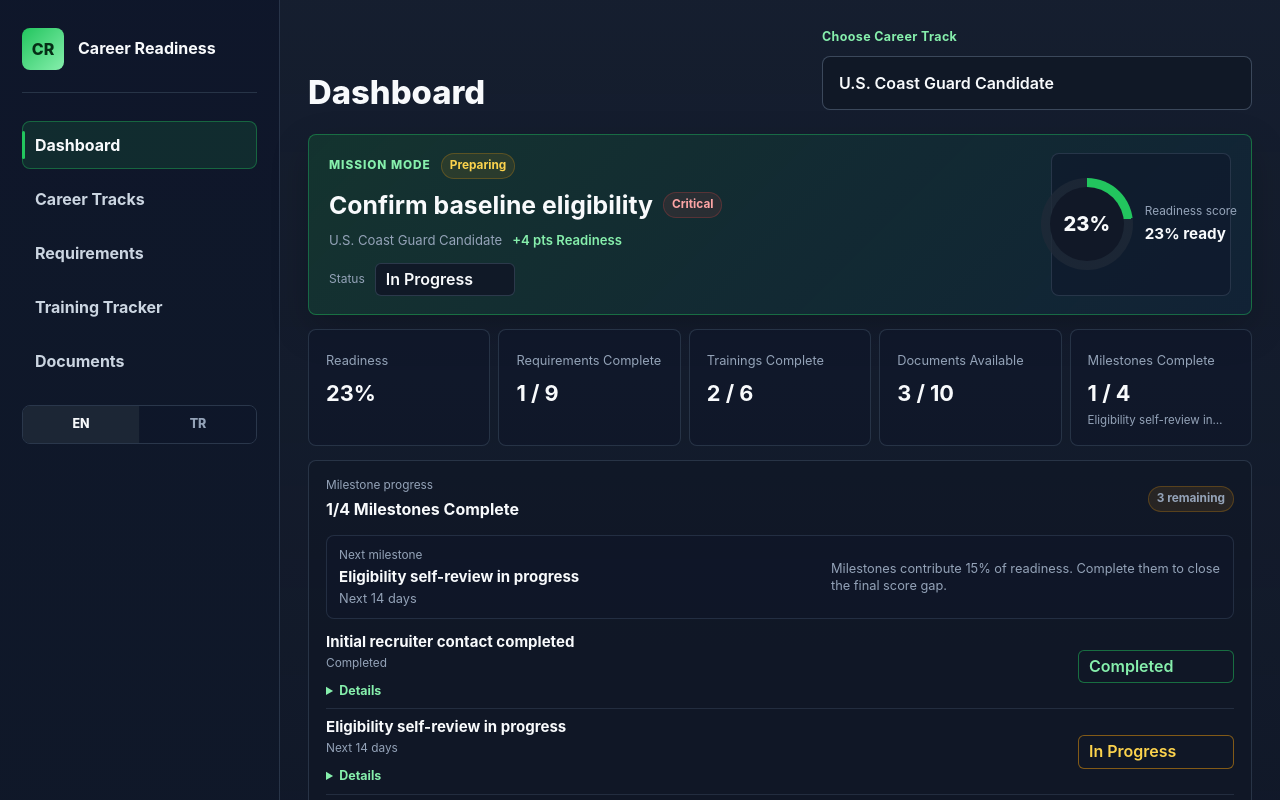
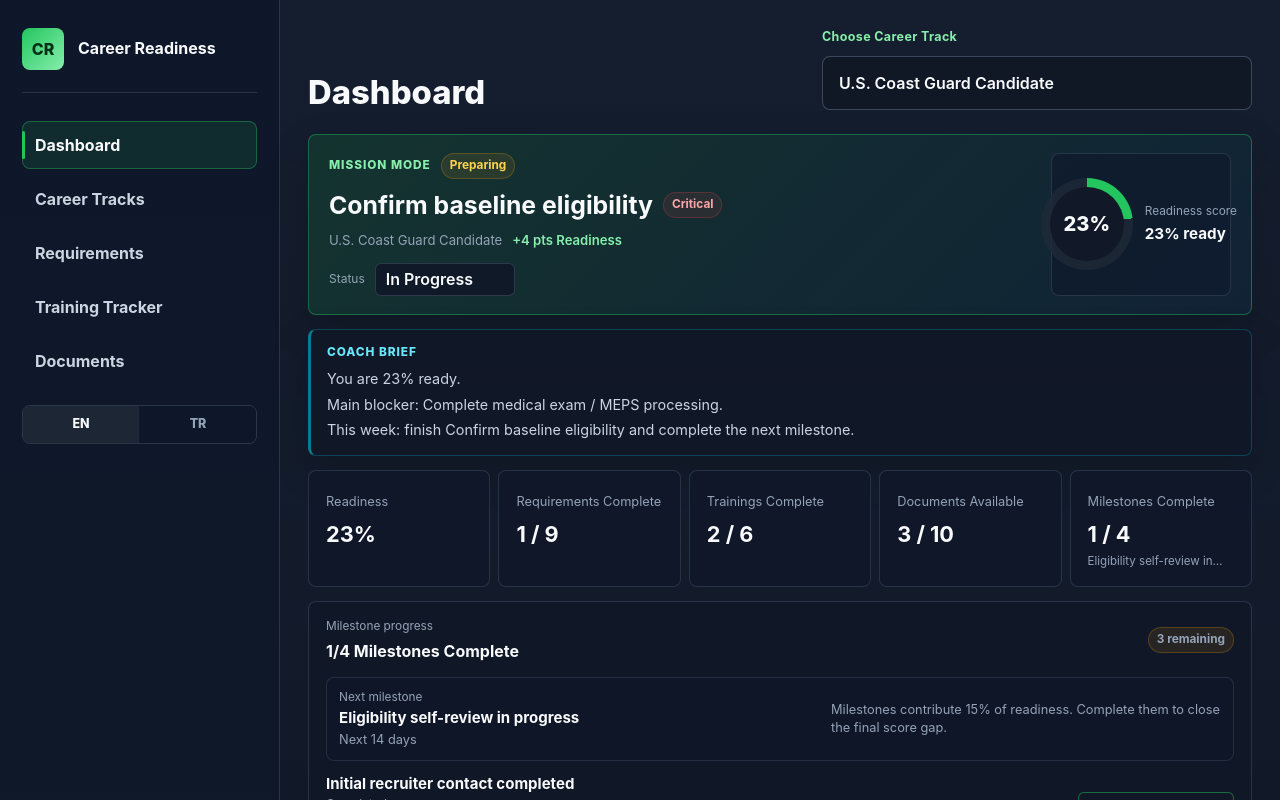
Before and after one commit to omarmanas/career-readiness-platform, a React (Vite) app: page / in a window 1280 px wide. Shown: the top 800 px of the page. Built offline with nearby package versions, Linux system fonts and the light colour scheme.

Commit message:
feat(sprint-38): add coach brief to dashboard

```diff
--- a/src/App.css
+++ b/src/App.css
@@ -561,6 +561,33 @@
   font-size: 0.95rem;
 }
 
+.coach-brief-card {
+  background: rgba(17, 24, 39, 0.9);
+  border: 1px solid rgba(6, 182, 212, 0.28);
+  border-left: 3px solid rgba(6, 182, 212, 0.62);
+  border-radius: 8px;
+  box-shadow: var(--shadow);
+  display: grid;
+  gap: 5px;
+  padding: 14px 16px;
+}
+
+.coach-brief-kicker {
+  color: #67e8f9;
+  font-size: 0.74rem;
+  font-weight: 800;
+  letter-spacing: 0.08em;
+  margin-bottom: 2px;
+  text-transform: uppercase;
+}
+
+.coach-brief-line {
+  color: var(--text-soft);
+  font-size: 0.9rem;
+  line-height: 1.45;
+  margin: 0;
+}
+
 .analysis-cta-panel {
   align-items: center;
   background: rgba(17, 24, 39, 0.72);
--- /dev/null
+++ b/src/components/CoachBriefCard.tsx
@@ -0,0 +1,48 @@
+import { getText, type Language } from '../i18n'
+import type { CareerTrack } from '../types'
+import { getRecommendationSet } from '../utils/recommendations'
+import { calculateReadinessScore, getNextMilestone } from '../utils/readiness'
+
+interface CoachBriefCardProps {
+  selectedTrack: CareerTrack
+  language: Language
+}
+
+function fill(template: string, vars: Record<string, string>): string {
+  return Object.entries(vars).reduce((s, [k, v]) => s.replace(`{${k}}`, v), template)
+}
+
+export function CoachBriefCard({ selectedTrack, language }: CoachBriefCardProps) {
+  const score = calculateReadinessScore(selectedTrack)
+  const { blockers, nextActions } = getRecommendationSet(selectedTrack, 5, language)
+  const nextMilestone = getNextMilestone(selectedTrack.milestones)
+
+  const primaryBlocker = blockers[0]
+  const nextAction = nextActions[0]
+
+  const readinessLine = fill(getText(language, 'coachReadinessLine'), { score: String(score) })
+
+  const blockerLine = primaryBlocker
+    ? fill(getText(language, 'coachBlockerLine'), { blocker: primaryBlocker.title })
+    : getText(language, 'coachNoBlocker')
+
+  let focusLine: string
+  if (nextAction && nextMilestone) {
+    focusLine = fill(getText(language, 'coachFocusLine'), { action: nextAction.title })
+  } else if (nextAction) {
+    focusLine = fill(getText(language, 'coachFocusActionOnly'), { action: nextAction.title })
+  } else if (nextMilestone) {
+    focusLine = getText(language, 'coachFocusMilestoneOnly')
+  } else {
+    focusLine = getText(language, 'coachNoAction')
+  }
+
+  return (
+    <article className="coach-brief-card" aria-label={getText(language, 'coachBrief')}>
+      <span className="coach-brief-kicker">{getText(language, 'coachBrief')}</span>
+      <p className="coach-brief-line">{readinessLine}</p>
+      <p className="coach-brief-line">{blockerLine}</p>
+      <p className="coach-brief-line">{focusLine}</p>
+    </article>
+  )
+}
--- a/src/components/DashboardView.tsx
+++ b/src/components/DashboardView.tsx
@@ -1,6 +1,7 @@
 import type { CSSProperties } from 'react'
 import { ActionCenterPanel } from './ActionCenterPanel'
 import { Badge } from './Badge'
+import { CoachBriefCard } from './CoachBriefCard'
 import {
   getPriorityText,
   getStatusText,
@@ -265,6 +266,8 @@
         </div>
       </article>
 
+      <CoachBriefCard selectedTrack={selectedTrack} language={language} />
+
       <section
         className="readiness-snapshot"
         aria-label={getText(language, 'readinessSnapshot')}
--- a/src/i18n/en.ts
+++ b/src/i18n/en.ts
@@ -194,4 +194,12 @@
   exploring: 'Exploring',
   applicationReady: 'Application Ready',
   obtainPrefix: 'Obtain',
+  coachBrief: 'Coach Brief',
+  coachReadinessLine: 'You are {score}% ready.',
+  coachBlockerLine: 'Main blocker: {blocker}.',
+  coachNoBlocker: 'No blocking issue right now.',
+  coachFocusLine: 'This week: finish {action} and complete the next milestone.',
+  coachFocusActionOnly: 'This week: finish {action}.',
+  coachFocusMilestoneOnly: 'This week: complete the next milestone.',
+  coachNoAction: 'No open action right now.',
 }
--- a/src/i18n/tr.ts
+++ b/src/i18n/tr.ts
@@ -200,4 +200,12 @@
   exploring: 'Keşif',
   applicationReady: 'Başvuruya Hazır',
   obtainPrefix: 'Temin et',
+  coachBrief: 'Koç Özeti',
+  coachReadinessLine: '%{score} hazırsın.',
+  coachBlockerLine: 'Ana engel: {blocker}.',
+  coachNoBlocker: 'Şu anda geçiş engeli yok.',
+  coachFocusLine: 'Bu hafta: {action} işini bitir ve sıradaki kilometre taşını kapat.',
+  coachFocusActionOnly: 'Bu hafta: {action} işini bitir.',
+  coachFocusMilestoneOnly: 'Bu hafta: sıradaki kilometre taşını kapat.',
+  coachNoAction: 'Şu anda açık aksiyon yok.',
 }
```
